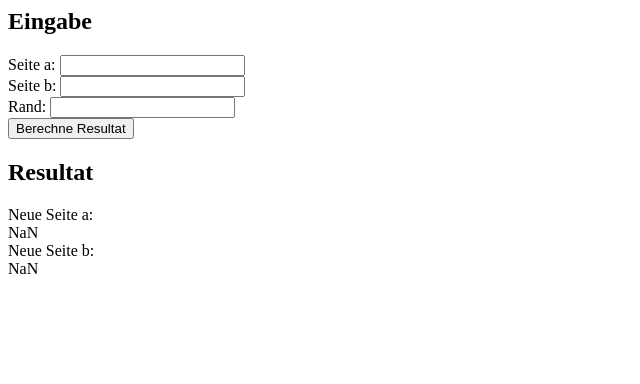
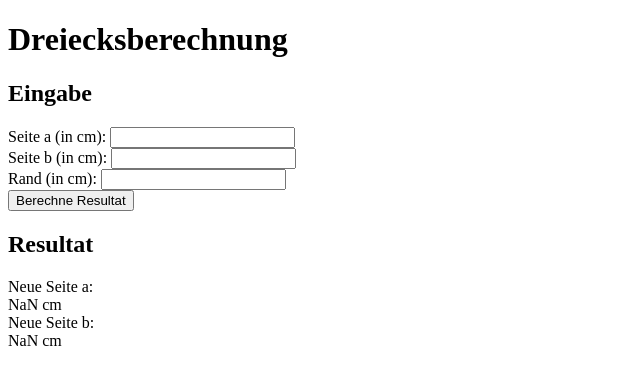
Before and after one commit to Blei/dreieck, a plain HTML site: page index.html in a window 1280 px wide. Both pictures are taken after a click on the button "Berechne Resultat". Shown: the whole page, without its empty margins (0-640 px from the left). Drawn offline with Linux system fonts and the light colour scheme.

Commit message:
more modern html

```diff
--- a/index.html
+++ b/index.html
@@ -1,4 +1,5 @@
-<html>
+<!doctype html>
+<html lang="de">
 	<head><title>Dreiecksberechnung</title></head>
 	<body>
 		<script>
@@ -16,6 +17,15 @@ function findNewSizes(a, b, dist) {
 	return [a4, b4];
 }
 
+function formatResult(a) {
+	return a.toLocaleString(undefined, {
+		style: 'unit',
+		unit: 'centimeter',
+		minimumFractionDigits: 0,
+		maximumFractionDigits: 1,
+	});
+}
+
 function updateResult() {
 	var a = parseFloat(document.getElementById("a").value);
 	var b = parseFloat(document.getElementById("b").value);
@@ -23,14 +33,16 @@ function updateResult() {
 
 	var res = findNewSizes(a, b, dist);
 
-	document.getElementById("new_a").innerHTML = res[0];
-	document.getElementById("new_b").innerHTML = res[1];
+	document.getElementById("new_a").innerHTML = formatResult(res[0]);
+	document.getElementById("new_b").innerHTML = formatResult(res[1]);
 }
 		</script>
+		<h1>Dreiecksberechnung</h1>
+
 		<h2>Eingabe</h2>
-		Seite a: <input type="text" name="a" id="a"><br>
-		Seite b: <input type="text" name="b" id="b"><br>
-		Rand: <input type="text" name="Rand" id="dist"><br>
+		Seite a (in cm): <input type="number" name="a" id="a"><br>
+		Seite b (in cm): <input type="number" name="b" id="b"><br>
+		Rand (in cm): <input type="number" name="Rand" id="dist"><br>
 		<button onclick="updateResult()">Berechne Resultat</button>
 
 		<br>
```
